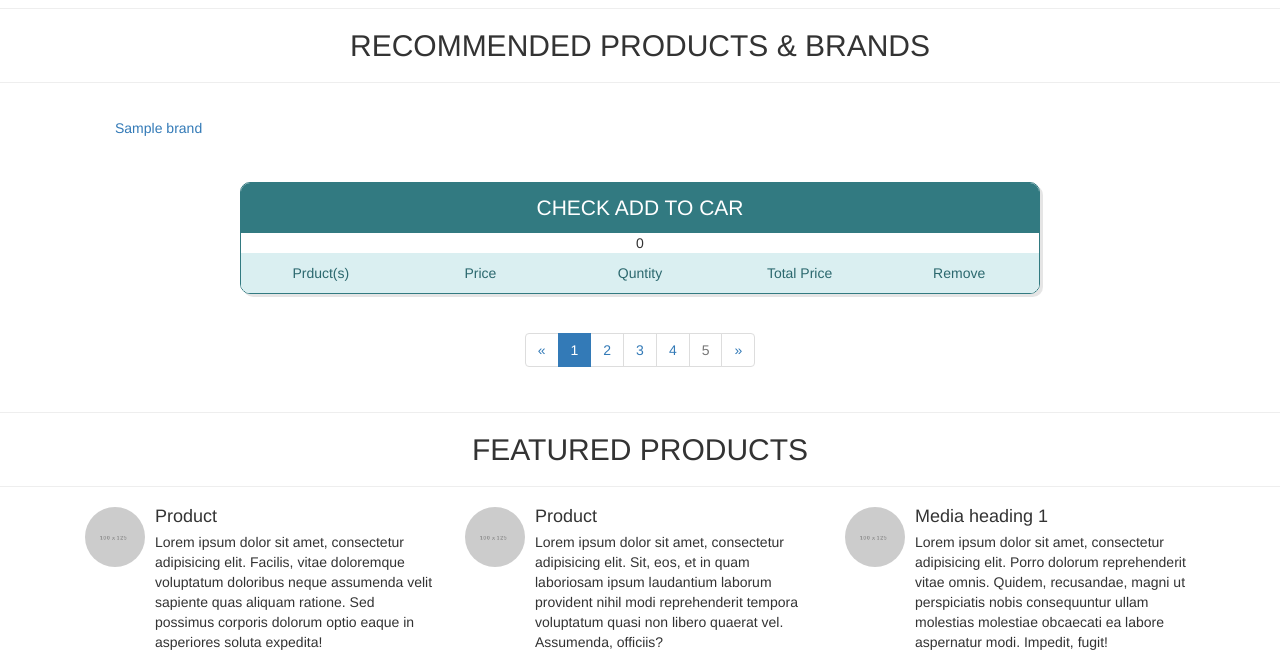
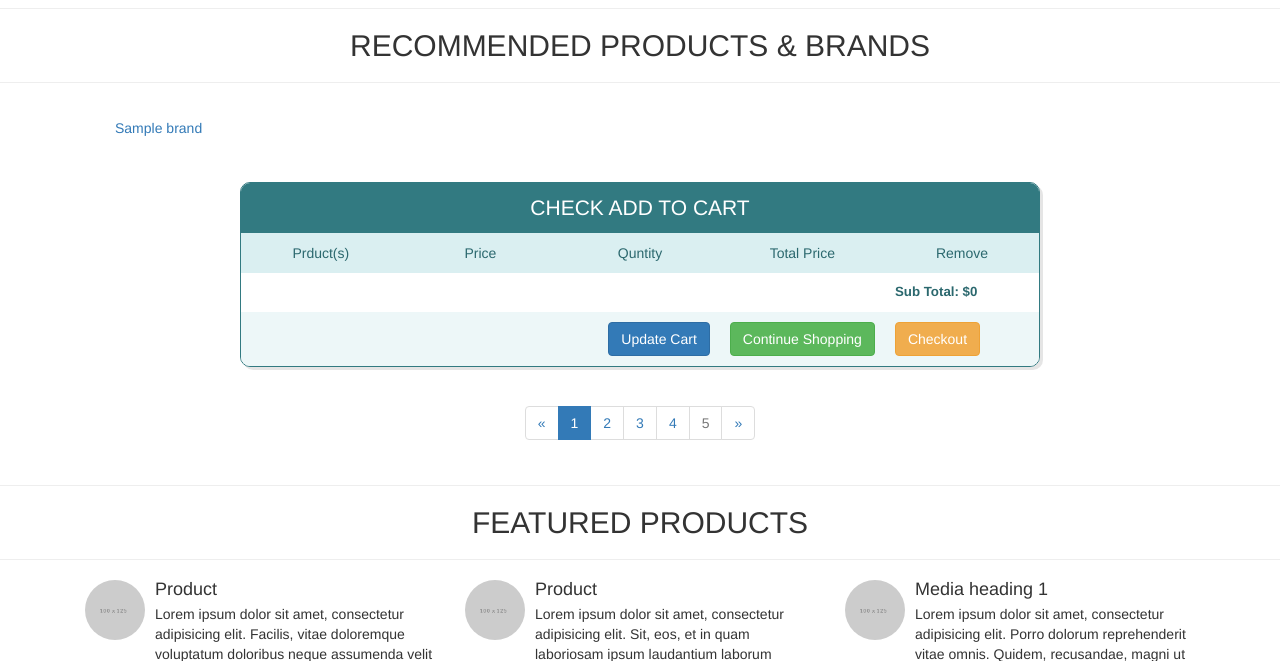
Before and after one commit to Hasi6/Ecommerce_webSite, a PHP site: page /cart.php in a window 1280 px wide. Shown: the part 318-979 px from the top of the page. Run offline with PHP 8.4, Linux system fonts and the light colour scheme; tables that the repository leaves empty or names only in its code hold one stand-in row (values such as "Sample post"); lists and menus that the app fills with data are empty; some libraries are stand-ins or nearby versions.

Commit message:
Update cart.php
Now User can delete selected items in his cart

```diff
--- a/eCommerce/cart.php
+++ b/eCommerce/cart.php
@@ -138,7 +138,7 @@
 <!-- cart table -->
 
 <div class="table-users">
-<div class="header">Check Add to Car</div>
+<div class="header">Check Add to Cart</div>
 
 
 <form class="" action="" method="post" enctype="multipart/form-data">
@@ -204,22 +204,68 @@
                      <td width=20%> $ <?php echo $single_price ?></td>
                      <td width=20%><input type="number" name="qty" style="width:40px;"></td>
                      <td width=20%><?php echo  'hello everone' ;?></td>
-                     <td><input type="checkbox" name="remove[]" style="width:150px; margin:0 auto;"></td>
+                     <td><input type="checkbox" name="remove[]" style="width:150px; margin:0 auto;" value="<?php echo $pro_id ?>"></td>
 
                    </tr>
                 <?php
               }
 
                }
-               echo $total_price;
+
 
                ?>
+               <!-- <tr style="float:right; width:"> -->
+               <td></td>
+               <td></td>
+               <td></td>
+               <td></td>
+                 <td style="float:left;"><b>Sub Total: $<?php  echo $total_price;?></b></td>
+               <!-- </tr> -->
 
+               <tr>
+                 <td></td>
+                 <td></td>
+                 <td style="float:right"><button class="btn btn-primary" name="update_cart">Update Cart</button></td>
+                 <td><button class="btn btn-success" name="continue">Continue Shopping</button></td>
+                 <td><a href="checkout.php>"<button class="btn btn-warning" name="checkout">Checkout</button></a></td>
+               </tr>
 
 
 </table>
 
 </form>
+
+<!-- update main cart function -->
+<?php
+
+      $ip = getIp();
+
+      if(isset($_POST['update_cart'])){
+
+          foreach($_POST['remove'] as $remove_id) {
+
+            $delete_product = "DELETE FROM cart WHERE p_id='$remove_id' AND ip_add='$ip'";
+
+            $run_delete = mysqli_query($con, $delete_product);
+
+            if($run_delete){
+              echo "<script>alert('Item Has Been Deleted')</script>
+              <script>window.open('cart.php','_self')</script>";
+            }
+            else{
+              echo "<script>window.open('cart.php','_self')</script>";
+            }
+
+          }
+
+      }
+
+      if(isset($_POST['continue'])){
+        echo "<script>window.open('ecommerce.php','_self')</script>";
+      }
+
+ ?>
+ <!-- end the update cart function -->
 
 </div>
 
```
